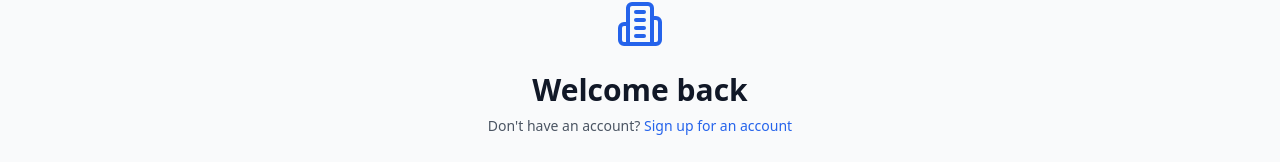
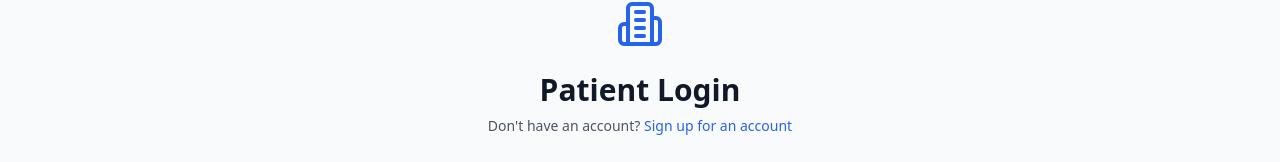
Before and after one commit to SANKEERTH569/hospital_Managment_Webpage, a React (Vite) app in the folder hms re updated/: page /login in a window 1280 px wide. Shown: the part 268-430 px from the top of the page. Built offline with nearby package versions, Linux system fonts and the light colour scheme.

Commit message:
Update LoginForm.tsx

```diff
--- a/hms re updated/src/components/auth/LoginForm.tsx
+++ b/hms re updated/src/components/auth/LoginForm.tsx
@@ -37,7 +37,7 @@ export function LoginForm() {
 
   return (
     <AuthLayout
-      title="Welcome back"
+      title="Patient Login"
       subtitle="Don't have an account?"
       type="login"
     >
```
